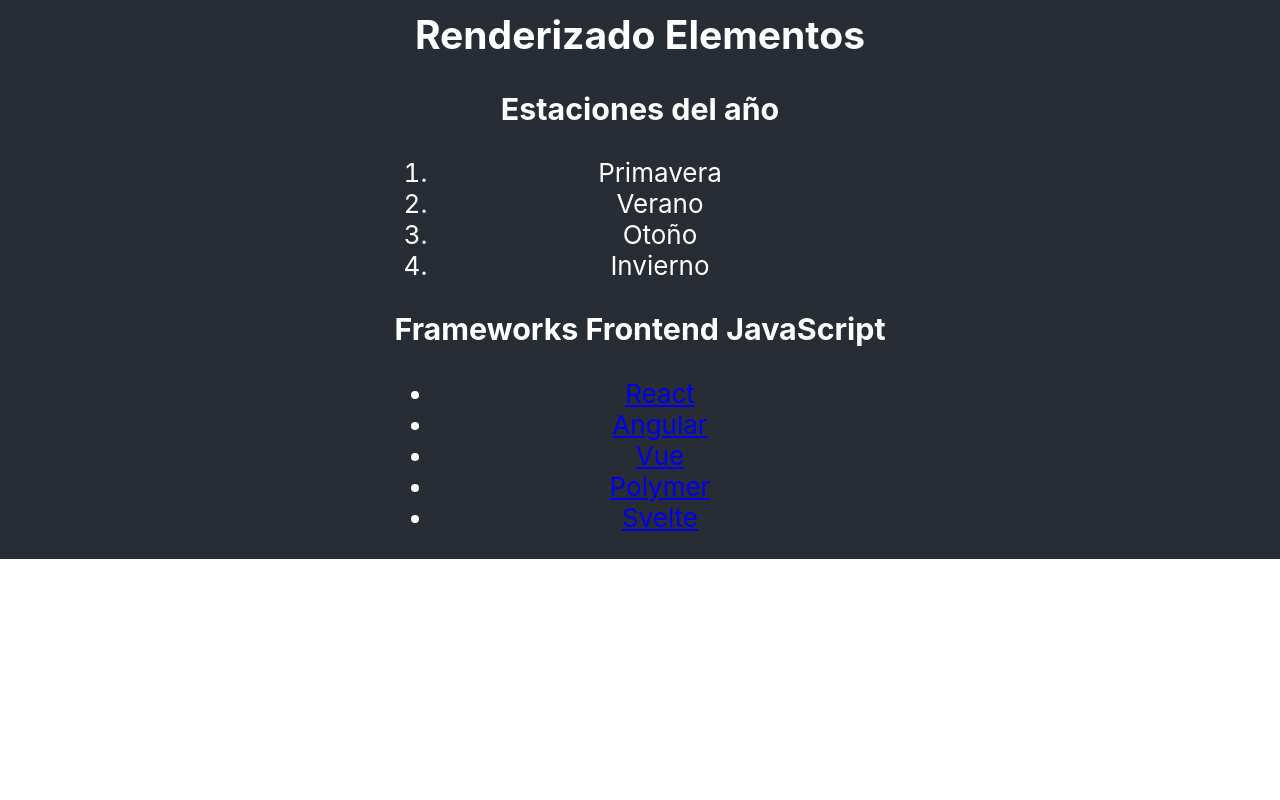
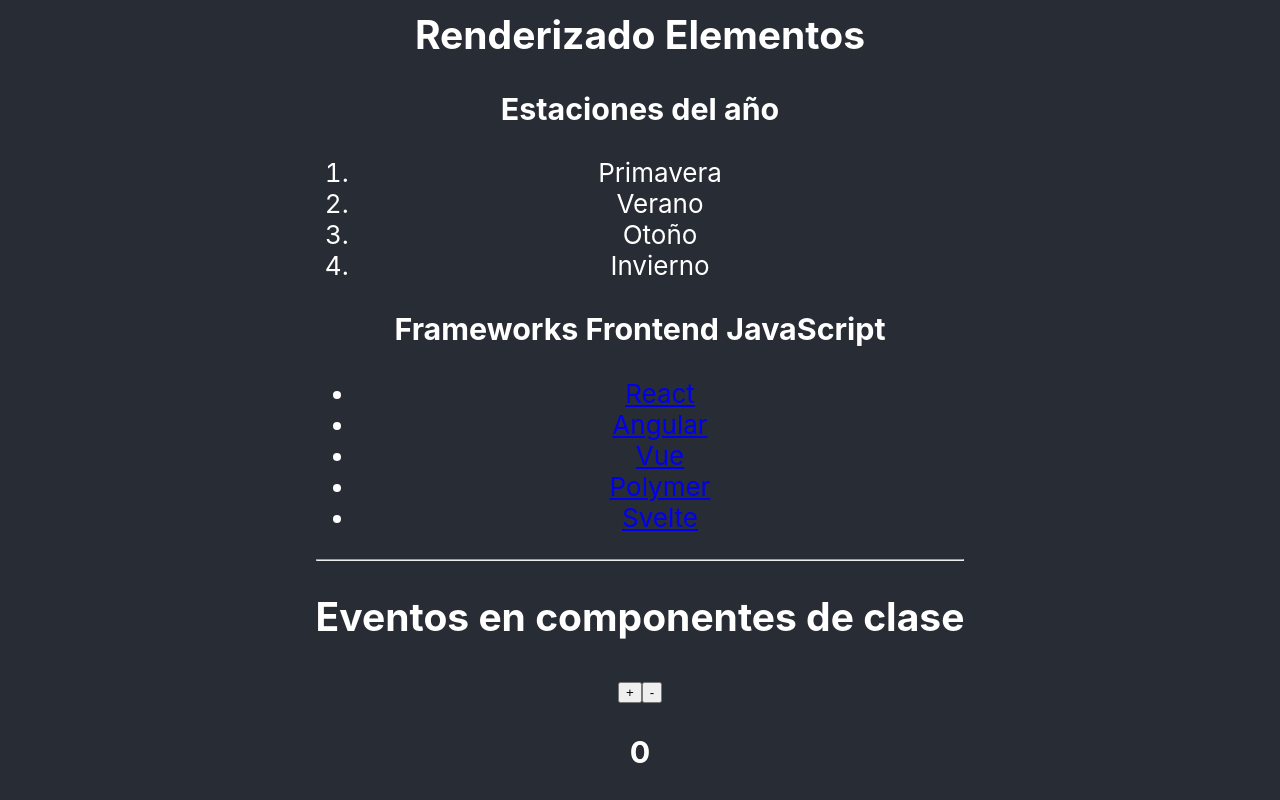
Before and after one commit to Friturito/Curso-De-React, a React (Create React App) app: page / in a window 1280 px wide. Shown: the part 1827-2627 px from the top of the page. Before the commit the page ends 2386 px from the top, so only its background shows below. Built offline with nearby package versions, Linux system fonts and the light colour scheme.

Commit message:
9. Eventos & Binding

```diff
--- a/src/App.js
+++ b/src/App.js
@@ -6,6 +6,7 @@
 import Estado from "./components/Estado";
 import RenderizadoCondicional from "./components/RenderizadoCondicional";
 import RenderizadoElementos from "./components/RenderizadoElementos";
+import Eventos from "./components/Eventos";
 
 function App() {
   let nombre = "Ricardo";
@@ -57,6 +58,8 @@
           <RenderizadoCondicional />
           <hr />
           <RenderizadoElementos />
+          <hr />
+          <Eventos />
         </section>
       </header>
     </div>
--- /dev/null
+++ b/src/components/Eventos.js
@@ -0,0 +1,37 @@
+import React, { Component } from "react";
+
+export default class Eventos extends Component {
+  constructor(props) {
+    super(props);
+    this.state = {
+      contador: 0,
+    };
+
+    this.sumar = this.sumar.bind(this);
+    this.restar = this.restar.bind(this);
+  }
+  sumar(e) {
+    this.setState({
+      contador: this.state.contador + 1,
+    });
+  }
+  restar(e) {
+    this.setState({
+      contador: this.state.contador - 1,
+    });
+  }
+  render() {
+    return (
+      <div>
+        <h2>Eventos en componentes de clase</h2>
+        <nav>
+          <button onClick={this.sumar}>+</button>
+          <button onClick={this.restar}>-</button>
+        </nav>
+        <h3>
+          <b>{this.state.contador}</b>
+        </h3>
+      </div>
+    );
+  }
+}
```
